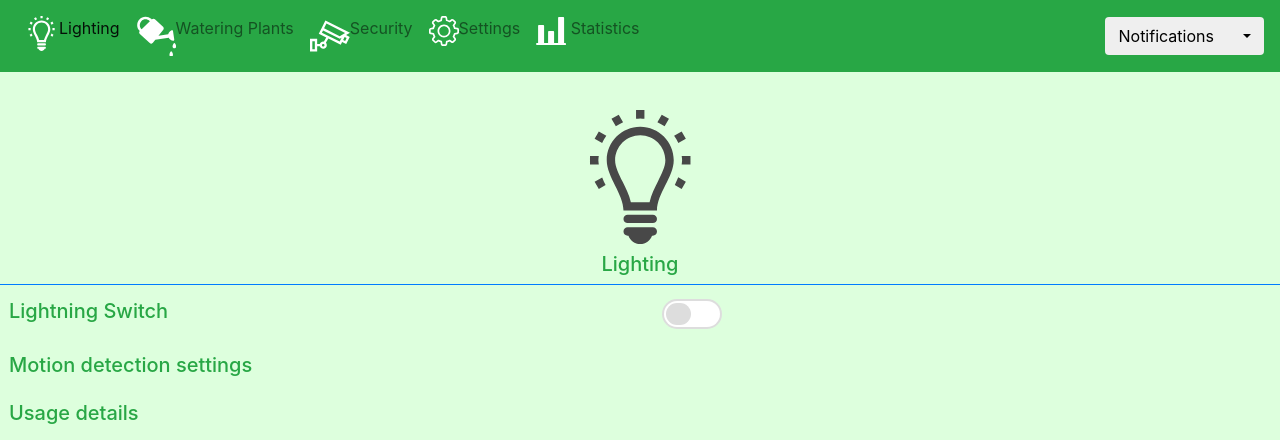
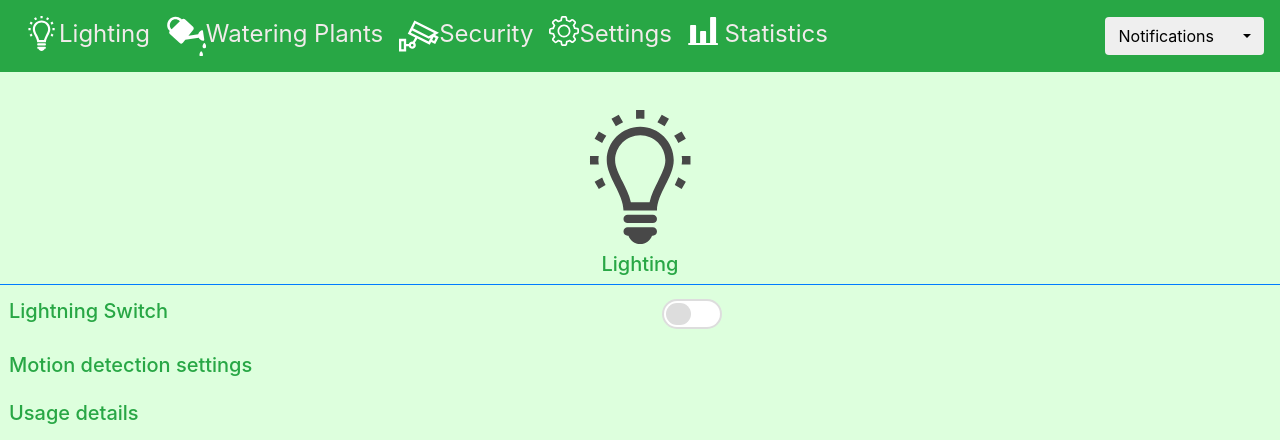
Before and after one commit to peternwankwo/MinHomeAutomation, a PHP site: page /lighting.html in a window 1280 px wide. Shown: the top 440 px of the page. Run offline with PHP 8.4, Linux system fonts and the light colour scheme; some libraries are stand-ins or nearby versions.

Commit message:
"added css for navigation"

```diff
--- a/css/style.css
+++ b/css/style.css
@@ -104,12 +104,18 @@ div.switch div {
     margin: 6px;
 }
 
-#container-now {
+#container {
 	height: 300px;
 	min-width: 310px;
 	max-width: 800px;
 }
 
-.navbar-light .navbar-nav .nav-link{
+.nav-link {
+     color: rgb(241, 235, 235) !important;
+}
 
+@media screen and (min-width: 1024px) {
+   .navbar-collapse{
+        font-size: 24px !important;
 }
+}
--- a/html/navigation.html
+++ b/html/navigation.html
@@ -1,5 +1,5 @@
-<ul class="navbar-nav mr-auto mt-2 mt-lg-0">
-    <li class="nav-item" id="lighting">
+<ul class=" navul navbar-nav mr-auto mt-2 mt-lg-0">
+    <li class=" navli nav-item" id="lighting">
         <a class="nav-link" href="lighting.html">
             <img src="assets/light-bulb-white.svg" width="35" height="35" class="d-inline-block align-top" alt=""/>Lighting</a>
     </li>
```
